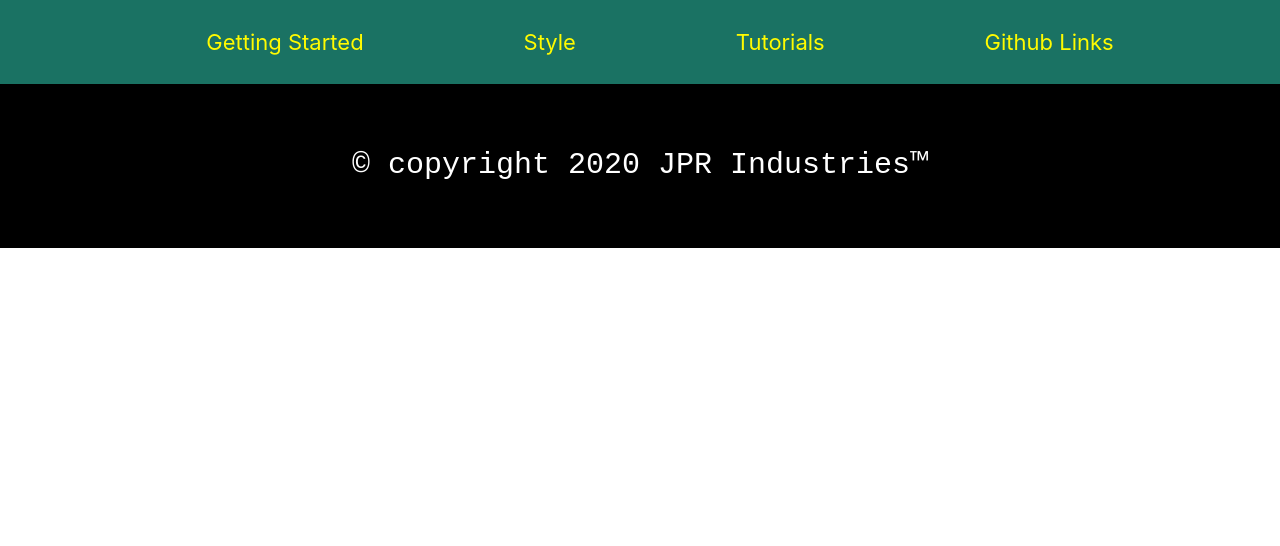
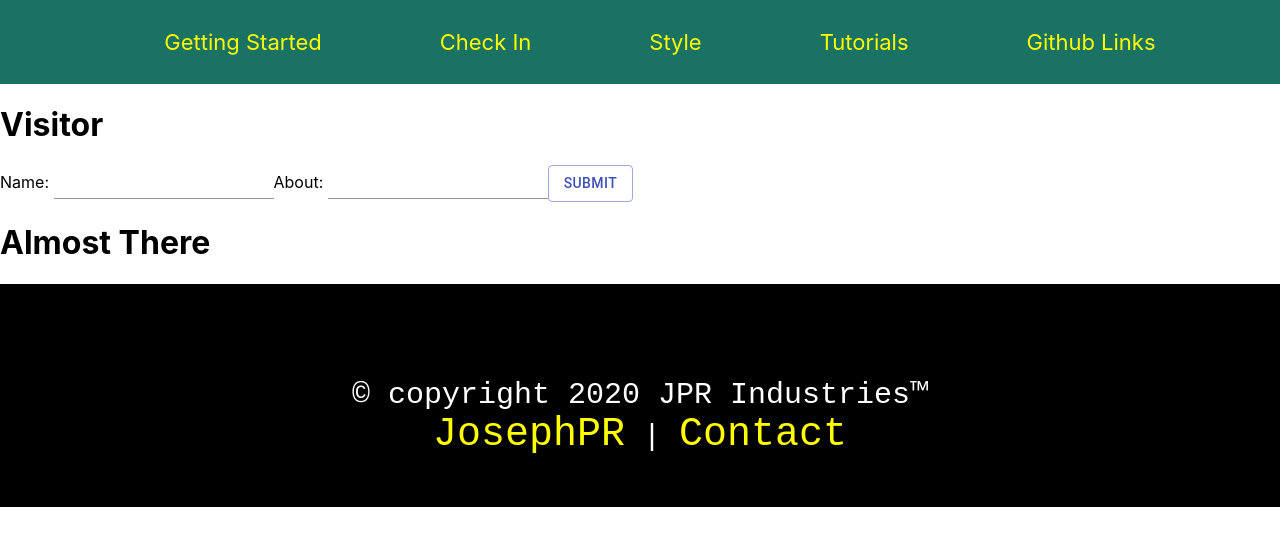
Before and after one commit to JosephPR/react-starter-kit, a React (Create React App) app: page /visitors in a window 1280 px wide. Shown: the top 546 px of the page. Built offline with nearby package versions, Linux system fonts and the light colour scheme; no server answers.

Commit message:
backend setup

```diff
--- a/package.json
+++ b/package.json
@@ -3,6 +3,8 @@
   "version": "0.1.0",
   "private": true,
   "dependencies": {
+    "@material-ui/core": "^4.9.11",
+    "@material-ui/icons": "^4.9.1",
     "@testing-library/jest-dom": "^4.2.4",
     "@testing-library/react": "^9.3.2",
     "@testing-library/user-event": "^7.1.2",
--- a/public/index.html
+++ b/public/index.html
@@ -24,7 +24,7 @@
       work correctly both with client-side routing and a non-root public URL.
       Learn how to configure a non-root public URL by running `npm run build`.
     -->
-    <title>React App</title>
+    <title>Starter Kit</title>
   </head>
   <body>
     <noscript>You need to enable JavaScript to run this app.</noscript>
--- a/src/App.css
+++ b/src/App.css
@@ -5,8 +5,11 @@ a{
 
 }
 a:hover{
-  color: rgb(224, 55, 4);
+  color: rgb(251, 192, 82);
 
+}
+hr{
+  margin: 5% 10%;
 }
 li {
   list-style: none;
@@ -31,7 +34,7 @@ h2{
 }
 .github-links{
   background: linear-gradient(to bottom, #196f75 0%,#1f9e74 44%,#d1b123 89%);
- height: 500px;
+ height: 800px;
   margin-top: -45px;
 }
 .cards{
@@ -74,6 +77,21 @@ h2{
   line-height: 2rem;
   font-size: 22px;
 }
+.pastels-3{
+  display: grid;
+  grid-template-columns:   1fr ;
+  margin-top: -20px;
+  height: 200%;
+  background-color: rgb(146, 248, 106);
+  color: rgb(18, 3, 22)
+
+}
+.pastels-content-3{
+  margin:5%;
+  padding:10%;
+  line-height: 2rem;
+  font-size: 22px;
+}
 .js{
   margin-top: 20%;
 }
@@ -111,7 +129,7 @@ h2{
 }
 
 .footer {
-  height:100px;
+  height:159px;
   background-color: black;
   color: white;
   font-size: 30px;
@@ -176,7 +194,6 @@ color: lightblue;
   .video-container{
     background: linear-gradient(to bottom, #1105be 0%,#2cc8e4 44%,#2f8b46 89%);
    height: 200%;
-    margin-top: -45px;
   }
   .videos{
     display: grid;
--- a/src/App.js
+++ b/src/App.js
@@ -6,6 +6,7 @@ import TwoSectionContent from './Components/two-section-content';
 import Videos from './Components/videos';
 import Header from './Components/header'
 import Footer from './Components/footer';
+import Visitor from './Components/Visitor/visitor';
 
 function App() {
   return (
@@ -16,6 +17,10 @@ function App() {
              <ul className="links">
                <li>
                  <Link className="link" to="/">Getting Started</Link>
+
+               </li>
+               <li>
+                 <Link className="link" to="/visitors">Check In</Link>
 
                </li>
                <li>
@@ -34,6 +39,7 @@ function App() {
 
          </div>
            <Route exact path="/" render={() => <h1>Hello</h1>} component={TwoSectionContent} />
+           <Route path="/visitors" component={Visitor} />
            <Route path="/two-section-content" component={Header} />
            <Route path="/videos" component={Videos} />
            <Route path="/three-column-grid" component={ThreeColumnGrid} />
--- /dev/null
+++ b/src/Components/Visitor/visitor-container.jsx
@@ -0,0 +1,23 @@
+import React from 'react'
+import VisitorItem from './visitor-item';
+
+
+export default function VisitorContainer(props) {
+  console.log(props)
+  const visitors = props.visitors.map((visitor) => {
+    return <VisitorItem
+       key={visitor.id}
+       deleteVisitor={props.deleteVisitor}
+         id={visitor.id} name={visitor.name}
+          about={visitor.about}
+          />
+  })
+
+  return(
+    <React.Fragment>
+
+      <div  className="visitor-card-list">{visitors}</div>
+
+    </React.Fragment>
+  )
+}
--- /dev/null
+++ b/src/Components/Visitor/visitor-form.jsx
@@ -0,0 +1,48 @@
+import React, { Component } from 'react';
+import Input from '@material-ui/core/Input';
+import '../../App.css'
+import Button from '@material-ui/core/Button';
+
+export default class VisitorForm extends Component {
+  constructor (props) {
+    super(props)
+    this.state = {
+      name: '',
+      about: ''
+    }
+  }
+
+  handleChange = (event) => {
+    this.setState({
+      [event.target.name]: event.target.value
+    })
+  }
+
+
+  handleSubmit = (event) => {
+    const newVisitor = this.state
+  event.preventDefault()
+  this.props.postVisitor(newVisitor)
+  this.setState ({
+    name:'',
+    about:''
+  })
+
+  }
+
+
+  render(){
+    return (
+      <>
+      <h1 className='form-heading'>Visitor</h1>
+      <form  onSubmit={(event) => this.handleSubmit(event)} className="form">
+          <label htmlFor='name'>Name: </label>
+                  <Input name="name" id="name" onChange={(event) => this.handleChange(event)} value={this.state.name} />
+                <label htmlFor='about'>About: </label>
+                  <Input name="about" id="about" onChange={(event) => this.handleChange(event)} value={this.state.about} />
+                <Button type="submit" color="primary" variant="outlined">Submit</Button><br />
+      </form>
+      </>
+    )
+  }
+}
--- /dev/null
+++ b/src/Components/Visitor/visitor-item.jsx
@@ -0,0 +1,40 @@
+import React, { Component } from 'react'
+import '../../App.css'
+import ExpansionPanel from '@material-ui/core/ExpansionPanel';
+import ExpansionPanelSummary from '@material-ui/core/ExpansionPanelSummary';
+import ExpansionPanelDetails from '@material-ui/core/ExpansionPanelDetails';
+import Typography from '@material-ui/core/Typography';
+import ExpandMoreIcon from '@material-ui/icons/ExpandMore';
+import Button from '@material-ui/core/Button';
+
+export default class VisitorItem extends Component {
+
+render() {
+  const { id, name, about, deleteVisitor } = this.props
+  return(
+    <React.Fragment>
+      <ExpansionPanel id="expand-panel">
+    <ExpansionPanelSummary
+      expandIcon={<ExpandMoreIcon />}
+
+      aria-controls="panel1a-content"
+      id="panel1a-header"
+    >
+      <Typography id="name"> {name}</Typography>
+    </ExpansionPanelSummary>
+    <ExpansionPanelDetails>
+      <Typography>
+      {about}
+
+      </Typography>
+      <Button className="delete-button" onClick= { () => deleteVisitor(id)} color="primary" variant="outlined">
+        Delete
+      </Button>
+    </ExpansionPanelDetails>
+  </ExpansionPanel>
+
+
+    </React.Fragment>
+  )
+  }
+}
--- /dev/null
+++ b/src/Components/Visitor/visitor.jsx
@@ -0,0 +1,76 @@
+import React, { Component } from 'react';
+
+import VisitorForm from './visitor-form';
+import VisitorContainer from './visitor-container'
+
+import '../../App.css'
+
+export default class Visitor extends Component {
+    constructor () {
+      super()
+      this.state = {
+        visitors: ''
+      }
+    };
+
+    componentDidMount() {
+      this.fetchVisitors()
+    }
+
+    fetchVisitors = () => {
+      // const proxy = "https://cors-anywhere.herokuapp.com/"
+      let url = "http://localhost:3000/visitors"
+      fetch(url)
+      .then(response => response.json())
+      .then(result => this.setState({visitors: result}))
+    }
+
+    deleteVisitor = (id) => {
+    let url = `http://localhost:3000/visitors${id}`
+    fetch(url, {
+      method: "DELETE",
+      headers: {
+        'Content-Type': 'application/json',
+        'Accept': 'application/json'
+      }
+    })
+    .then(result => this.fetchVisitors())
+  }
+
+    addVisitor = (visitorObj) => {
+    const newItem = {...visitorObj, id: Date.now()}
+    const newVisitors = [...this.state.visitors, newItem]
+    this.setState({
+      visitors: newVisitors
+    })
+  }
+
+  postVisitor = (newVisitor) => {
+    let url = "http://localhost:3000/visitors"
+  fetch(url, {
+    method: "POST",
+    body: JSON.stringify(newVisitor),
+    headers: {
+      'Content-Type': 'application/json'
+    }
+  })
+  .then(res => res.json())
+  .then(response => console.log('Success:', JSON.stringify(response)))
+  .catch(error => console.error('Error:', error))
+  .then(result => this.fetchVisitors())
+  }
+
+
+  render() {
+    const { visitors } = this.state;
+    return (
+      <>
+      <VisitorForm postVisitor={this.postVisitor} addVisitor={this.addVisitor}/>
+      {visitors
+        ? <VisitorContainer  visitors={visitors} deleteVisitor={this.deleteVisitor}/>
+      : <h1>Almost There</h1>
+      }
+      </>
+    )
+  }
+}
--- a/src/Components/footer.jsx
+++ b/src/Components/footer.jsx
@@ -6,7 +6,15 @@ function Footer() {
   return (
     <>
 
-      <footer className="footer"> &copy; copyright 2020 JPR Industries&trade;</footer>
+      <footer className="footer">
+
+         <p>&copy; copyright 2020 JPR Industries&trade;
+           <br/>
+           <a href="https://github.com/josephpr"> JosephPR</a>  | <a href="https://www.gmail.com"> Contact</a>
+         </p>
+
+      </footer>
+
 
     </>
   );
--- a/src/Components/three-column-grid.jsx
+++ b/src/Components/three-column-grid.jsx
@@ -1,6 +1,5 @@
 import React from 'react';
 import '../App.css';
-
 
 function ThreeColumnGrid() {
   return (
--- a/src/Components/two-section-content.jsx
+++ b/src/Components/two-section-content.jsx
@@ -11,7 +11,8 @@ function TwoSectionContent() {
       <img src={logo} className="App-logo-2" alt="logo" />
 
         <p className="pastels-content">
-        Create React App provides a modern build setup for your React apps in no time. To get started, you’ll need to install Create React App globally. Open your Terminal or console and run: npm install -g create-react-app
+
+       <b> Create React App</b> provides a modern build setup for your React apps in no time. To get started, you’ll need to install Create React App globally. Open your Terminal or console and run: npm install -g create-react-app
 
         You create a new React project with the command create-react-app, followed by the name of your project. For example: create-react-app my-app.
 
@@ -27,12 +28,11 @@ function TwoSectionContent() {
       <div  className="pastels-2">
 
         <p className="pastels-content-2">
-        Create React App uses Webpack and Babel under the hood, but it generates only the files you need to work on your React project. If you’ve built React apps before, you’re not going have access to configuration files for Webpack, Babel, ESLint, etc. That way, you focus on just building your app.
+        Create React App uses <b>Webpack and Babel</b> under the hood, but it generates only the files you need to work on your React project. If you’ve built React apps before, you’re not going have access to configuration files for Webpack, Babel, ESLint, etc. That way, you focus on just building your app.
 
         When you create a project with Create React App, it installs the latest version of React and React-DOM, as well as the latest version of react-scripts, a development dependency that manages all other dev dependencies that start, test and build your app.
 
-        Default Progressive Web Apps
-        In production, your React apps can be faster and more reliable than traditional web apps, and provide engaging mobile experiences.
+        Default <b>Progressive Web Apps</b> In production, your React apps can be faster and more reliable than traditional web apps, and provide engaging mobile experiences.
 
         Create React App sets up a fully functional, offline-first Progressive Web App by default. Progressive Web Apps (PWAs) are web applications that use a collection of modern web technologies to provide native app-like experiences on all types of devices. They take advantage of the latest browser features to make your apps more performant, reliable and safe, even send push notifications and work when there’s no internet connection available.
         </p>
@@ -40,6 +40,21 @@ function TwoSectionContent() {
 
       </div>
 
+      <div  className="pastels-3">
+
+        <p className="pastels-content-3">
+        <h2>Server rendering</h2>
+Server rendering is one of the coolest features in React. It can be used with any of the back-end technologies.
+
+Server Side Rendering (SSR) in React helps you to create components in the server and render that as HTML in your browser. And when all the JavaScript modules are downloaded in the browser, React takes the stage. Simple! <br/><br/>
+
+<hr></hr>
+<h2>Redux</h2>
+Redux is a JavaScript library developed for maintaining application states. When you are building a complex application, it will add overhead to manage states across components. Redux helps you store all your states in a single source. And of course, React plays well with Redux :)
+
+        </p>
+      </div>
+
     </>
   );
 }
```
Also changed, not shown: src/Components/videos.jsx (indentation only), 1 other file (tests, documents, lock files or other folders).
